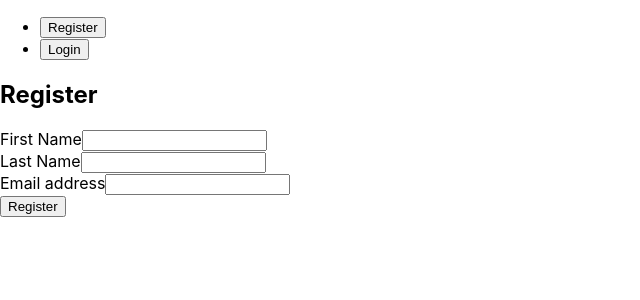
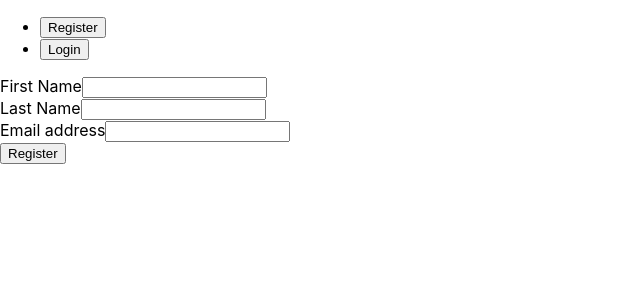
Before and after one commit to adiloc/task-manager-app, a React (Create React App) app: page /auth in a window 1280 px wide. Shown: the top 300 px of the page, without its empty margins (0-640 px from the left). Built offline with nearby package versions, Linux system fonts and the light colour scheme.

Commit message:
refactor: Register component to use AuthForm and shared API logic

```diff
--- a/src/components/Register.tsx
+++ b/src/components/Register.tsx
@@ -1,34 +1,13 @@
-import React, { useState } from 'react';
-import { useNavigate } from 'react-router-dom';
+import React, { useState } from "react";
+import { useAuth } from "../hooks/useAuth";
+import AuthForm from "./AuthForm";
+import { api } from "../api";
 
-// Helper to simulate API call
-const apiRegisterUser = (user: object) => {
-  return new Promise((resolve, reject) => {
-    setTimeout(() => {
-      try {
-        const users = JSON.parse(localStorage.getItem('users') || '[]');
-        // Check for existing user
-        const existingUser = users.find((u: any) => u.email === (user as any).email);
-        if (existingUser) {
-          return reject(new Error('User with this email already exists.'));
-        }
-        users.push(user);
-        localStorage.setItem('users', JSON.stringify(users));
-        resolve({ success: true });
-      } catch (error) {
-        reject(error);
-      }
-    }, 500); // 500ms delay
-  });
-};
-
-const Register = () => {
-  const [fname, setFname] = useState('');
-  const [lname, setLname] = useState('');
-  const [email, setEmail] = useState('');
-  const [error, setError] = useState('');
-  const [success, setSuccess] = useState('');
-  const navigate = useNavigate();
+const Register = ({ onRegisterSuccess }: { onRegisterSuccess: () => void }) => {
+  const { error, setError } = useAuth();
+  const [fname, setFname] = useState("");
+  const [lname, setLname] = useState("");
+  const [email, setEmail] = useState("");
 
   const validateEmail = (email: string) => {
     return /^[^\s@]+@[^\s@]+\.[^\s@]+$/.test(email);
@@ -36,37 +15,28 @@ const Register = () => {
 
   const handleSubmit = async (e: React.FormEvent) => {
     e.preventDefault();
-    setError('');
-    setSuccess('');
+    setError("");
 
     if (!fname || !lname || !email) {
-      setError('All fields are required.');
+      setError("All fields are required.");
       return;
     }
 
     if (!validateEmail(email)) {
-      setError('Please enter a valid email address.');
+      setError("Please enter a valid email address.");
       return;
     }
 
     try {
-      await apiRegisterUser({ fname, lname, email });
-      setSuccess('Registration successful! Redirecting to login...');
-      setTimeout(() => {
-        navigate('/login');
-      }, 1500);
+      await api.registerUser({ fname, lname, email });
+      onRegisterSuccess();
     } catch (err: any) {
       setError(err.message);
     }
   };
 
   return (
-    <div className="row justify-content-center">
-      <div className="col-md-6">
-        <h2>Register</h2>
-        <form onSubmit={handleSubmit}>
-          {error && <div className="alert alert-danger">{error}</div>}
-          {success && <div className="alert alert-success">{success}</div>}
+    <AuthForm handleSubmit={handleSubmit} error={error}>
       <div className="form-group mb-3">
         <label htmlFor="fname">First Name</label>
         <input
@@ -97,10 +67,10 @@ const Register = () => {
           onChange={(e) => setEmail(e.target.value)}
         />
       </div>
-          <button type="submit" className="btn btn-primary">Register</button>
-        </form>
-      </div>
-    </div>
+      <button type="submit" className="btn btn-primary">
+        Register
+      </button>
+    </AuthForm>
   );
 };
 
```
Lines whose indentation alone changed are shown as unchanged.
